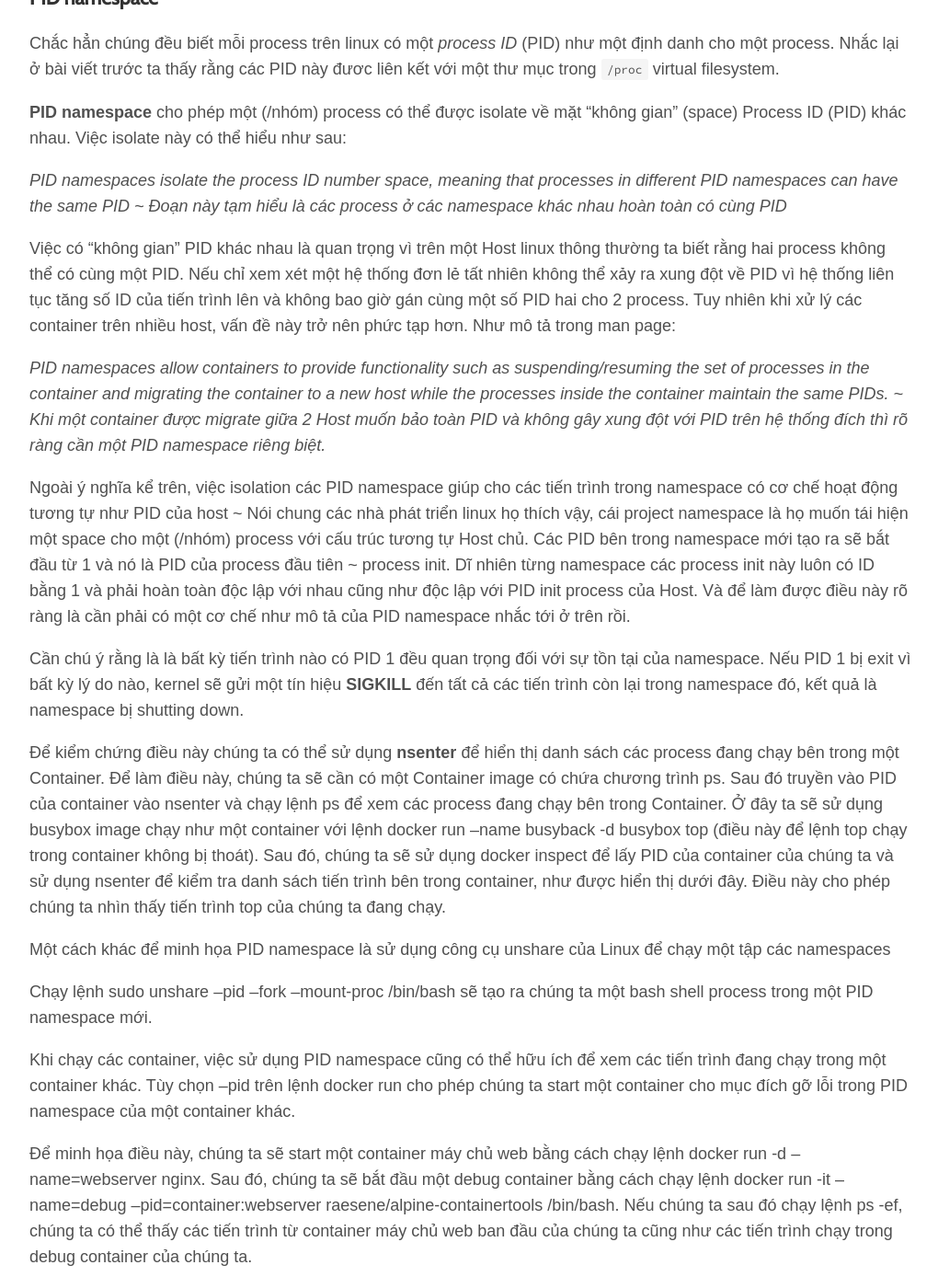
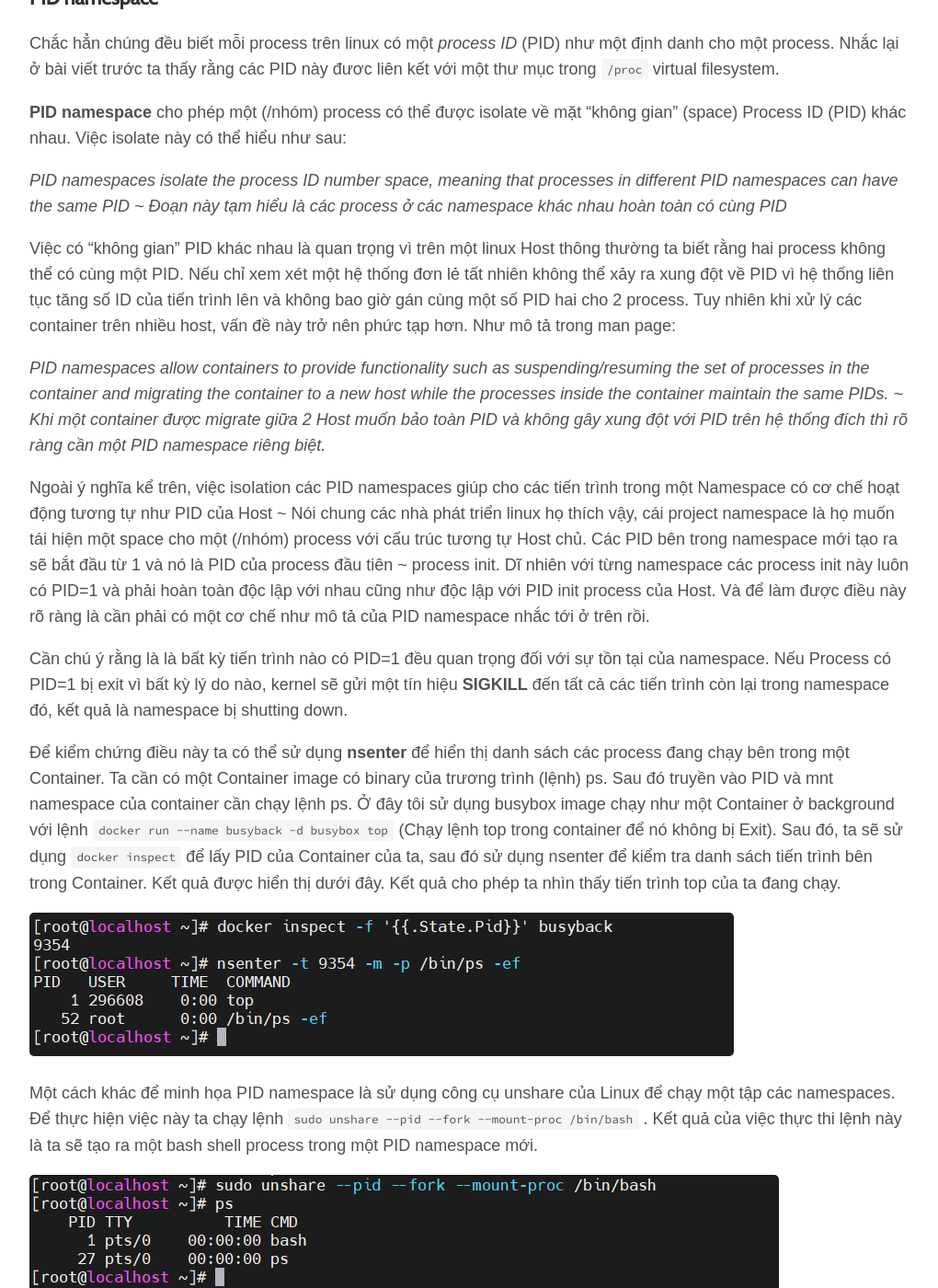
Before and after one commit to vietcf/vietchoi, a Jekyll site: the page built from _posts/2024-05-17-container-in-depth-isolation-namespace-trong-docker-p2.md, in a window 1280 px wide and 1400 px high, scrolled down 5004 px. Shown: the whole window at 92% size, without its empty margins (128-1148 px from the left). Built offline with Jekyll 4.4.1, drawn with Linux system fonts in a browser that asks for light colours; some web fonts are replaced; some of the changed text lies outside the part shown.

Commit message:
update refe

````diff
--- a/_posts/2024-05-17-container-in-depth-isolation-namespace-trong-docker-p2.md
+++ b/_posts/2024-05-17-container-in-depth-isolation-namespace-trong-docker-p2.md
@@ -37,7 +37,7 @@ Chúng ta có thể sử dụng lệnh `lsns` để xem các Namespaces trên m
 
 ![lsns level]({{site.url}}/assets/img/2024/05/17/1-namespace-list.png)
 
-Trường "NPROCS" cho thấy rằng có 261 process đang sử dụng Namespaces đầu tiên trên máy chủ này. Chúng ta cũng có thể thấy rằng một số process đã được gán cho các Namespace riêng của chúng (thường là mnt hoặc uts). Những process này hoàn toàn không được khởi tạo bởi Docker, tuy nhiên chúng đang sử dụng các Namespace nhất định để cách ly tài nguyên của riêng chúng với các process khác trên hệ thống.
+Trường "NPROCS" cho thấy rằng có 261 process đang sử dụng Namespaces đầu tiên trên máy chủ này. Ta cũng có thể thấy rằng một số process đã được gán cho các Namespace riêng của chúng (thường là mnt hoặc uts). Những process này hoàn toàn không được khởi tạo bởi Docker, tuy nhiên chúng đang sử dụng các Namespace nhất định để cách ly tài nguyên của riêng chúng với các process khác trên hệ thống.
 
 Sau khi sử dụng Docker để khởi động một container mới bằng lệnh ```docker run -d nginx```, chạy lại sudo lsns sẽ hiển thị các Namespaces mới cho các process NGINX. Theo mặc định, Docker sử dụng các Namespace  mnt, uts, ipc, pid, và net khi tạo một container.
 
@@ -49,15 +49,15 @@ Mỗi namespace này cung cấp một mức độ cô lập khác nhau và có t
 
 Mount Namespaces (mnt) cung cấp cho một process một View cô lập về hệ thống tập tin (filesystem ). Điều này để đảm bảo rằng một (/nhóm) process sẽ được sở hữu một filesystem riêng nó và không can thiệp vào các filesystem thuộc về các tiến trình khác cũng như hệ thống tệp tin của máy chủ Host. Khi sử dụng mnt Namespaces, một tập hợp các filesystem mounts point mới được cung cấp cho process thay cho các filesystem mounts point mà nó nhận được theo mặc định.
 
-Chúng ta có thể xem các Mount Namespaces nào được sử dụng bởi process bằng xem trong thư mục /proc/[PID]; thông tin này nằm trong /proc/[PID]/mountinfo.
+Ta có thể xem các Mount Namespaces nào được sử dụng bởi process bằng xem trong thư mục /proc/[PID]; thông tin này nằm trong /proc/[PID]/mountinfo.
 
 ![proc nginx]({{site.url}}/assets/img/2024/05/17/2-namespace-mnt-1.png)
 
-Hoặc chúng ta cũng có thể sử dụng một công cụ như findmnt, công cụ này sẽ cung cấp một phiên bản được định dễ nhìn hơn rất nhiều. Khi sử dụng các công cụ này, trước tiên chúng ta cần tìm ID tiến trình của container. Một cách để làm điều này là sử dụng lệnh inspect của Docker. ```docker inspect -f '{{.State.Pid}}' [CONTAINER]``` sẽ trả về thông tin PID. Sau đó chúng ta chạy lệnh findmnt -N [PID] để lấy thông tin các mount point.
+Hoặc ta cũng có thể sử dụng một công cụ như findmnt, công cụ này sẽ cung cấp một phiên bản được định dễ nhìn hơn rất nhiều. Khi sử dụng các công cụ này, trước tiên ta cần tìm ID tiến trình của container. Một cách để làm điều này là sử dụng lệnh inspect của Docker. ```docker inspect -f '{{.State.Pid}}' [CONTAINER]``` sẽ trả về thông tin PID. Sau đó ta chạy lệnh findmnt -N [PID] để lấy thông tin các mount point.
 
 ![findmnt nginx]({{site.url}}/assets/img/2024/05/17/2-namespace-mnt-0.png)
 
-Trong ảnh chụp màn hình phía trên, chúng ta có thể thấy rằng Container của chúng ta có thư mục gốc / được mount vào một thư mục nằm trong /var/lib/docker - nơi Docker lưu trữ tất cả các image và container filesystem.
+Trong ảnh chụp màn hình phía trên, ta có thể thấy rằng Container của ta có thư mục gốc / được mount vào một thư mục nằm trong /var/lib/docker - nơi Docker lưu trữ tất cả các image và container filesystem.
 
 Một điểm quan trọng liên quan đến bảo mật cần nhớ là tất cả các hệ thống tập tin gốc / được sử dụng bởi các Container trên máy chủ sẽ nằm trong một thư mục được quản lý runtime process gốc của container (/var/lib/docker/ theo mặc định). Vì vậy, cần đảm bảo rằng quyền truy cập vào thư mục này được kiểm soát chặt chẽ và nó đang được giám sát để phát hiện các truy cập trái phép.
 
@@ -69,24 +69,28 @@ Chắc hẳn chúng đều biết mỗi process trên linux có một *process I
 
 *PID namespaces isolate the process ID number space, meaning that processes in different PID namespaces can have the same PID ~ Đoạn này tạm hiểu là các process ở các namespace khác nhau hoàn toàn có cùng PID*
 
-Việc có “không gian” PID khác nhau là quan trọng vì trên một Host linux thông thường ta biết rằng hai process không thể có cùng một PID. Nếu chỉ xem xét một hệ thống đơn lẻ tất nhiên không thể xảy ra xung đột về PID vì hệ thống liên tục tăng số ID của tiến trình lên và không bao giờ gán cùng một số PID hai cho 2 process. Tuy nhiên khi xử lý các container trên nhiều host, vấn đề này trở nên phức tạp hơn. Như mô tả trong man page:
+Việc có “không gian” PID khác nhau là quan trọng vì trên một linux Host thông thường ta biết rằng hai process không thể có cùng một PID. Nếu chỉ xem xét một hệ thống đơn lẻ tất nhiên không thể xảy ra xung đột về PID vì hệ thống liên tục tăng số ID của tiến trình lên và không bao giờ gán cùng một số PID hai cho 2 process. Tuy nhiên khi xử lý các container trên nhiều host, vấn đề này trở nên phức tạp hơn. Như mô tả trong man page:
 
 *PID namespaces allow containers to provide functionality such as suspending/resuming the set of processes in the container and migrating the container to a new host while the processes inside the container maintain the same PIDs. ~ Khi một container được migrate giữa 2 Host muốn bảo toàn PID và không gây xung đột với PID trên hệ thống đích thì rõ ràng cần một PID namespace riêng biệt.*
 
-Ngoài ý nghĩa kể trên, việc isolation các PID namespace giúp cho các tiến trình trong namespace có cơ chế hoạt động tương tự như PID của host ~ Nói chung các nhà phát triển linux họ thích vậy, cái project namespace là họ muốn tái hiện một space cho một (/nhóm) process với cấu trúc tương tự Host chủ. Các PID bên trong namespace mới tạo ra sẽ bắt đầu từ 1 và nó là PID của process đầu tiên ~ process init. Dĩ nhiên từng namespace các process init này luôn có ID bằng 1 và phải hoàn toàn độc lập với nhau cũng như độc lập với PID init process của Host. Và để làm được điều này rõ ràng là cần phải có một cơ chế như mô tả của PID namespace nhắc tới ở trên rồi.
+Ngoài ý nghĩa kể trên, việc isolation các PID namespaces giúp cho các tiến trình trong một Namespace có cơ chế hoạt động tương tự như PID của Host ~ Nói chung các nhà phát triển linux họ thích vậy, cái project namespace là họ muốn tái hiện một space cho một (/nhóm) process với cấu trúc tương tự Host chủ. Các PID bên trong namespace mới tạo ra sẽ bắt đầu từ 1 và nó là PID của process đầu tiên ~ process init. Dĩ nhiên với từng namespace các process init này luôn có PID=1 và phải hoàn toàn độc lập với nhau cũng như độc lập với PID init process của Host. Và để làm được điều này rõ ràng là cần phải có một cơ chế như mô tả của PID namespace nhắc tới ở trên rồi.
 
-Cần chú ý rằng là là bất kỳ tiến trình nào có PID 1 đều quan trọng đối với sự tồn tại của namespace. Nếu PID 1 bị exit vì bất kỳ lý do nào, kernel sẽ gửi một tín hiệu **SIGKILL** đến tất cả các tiến trình còn lại trong namespace đó, kết quả là  namespace bị shutting down.
+Cần chú ý rằng là là bất kỳ tiến trình nào có PID=1 đều quan trọng đối với sự tồn tại của namespace. Nếu Process có PID=1 bị exit vì bất kỳ lý do nào, kernel sẽ gửi một tín hiệu **SIGKILL** đến tất cả các tiến trình còn lại trong namespace đó, kết quả là  namespace bị shutting down.
 
-Để kiểm chứng điều này chúng ta  có thể sử dụng **nsenter** để hiển thị danh sách các process đang chạy bên trong một Container. Để làm điều này, chúng ta sẽ cần có một Container image có chứa chương trình ps. Sau đó truyền vào PID của container vào nsenter và chạy lệnh ps để xem các process đang chạy bên trong Container. Ở đây ta sẽ sử dụng busybox image chạy như một container với lệnh docker run --name busyback -d busybox top (điều này để lệnh top chạy trong container không bị thoát). Sau đó, chúng ta sẽ sử dụng docker inspect để lấy PID của container của chúng ta và sử dụng nsenter để kiểm tra danh sách tiến trình bên trong container, như được hiển thị dưới đây. Điều này cho phép chúng ta nhìn thấy tiến trình top của chúng ta đang chạy.
+Để kiểm chứng điều này ta có thể sử dụng **nsenter** để hiển thị danh sách các process đang chạy bên trong một Container. Ta cần có một Container image có binary của trương trình (lệnh) ps. Sau đó truyền vào PID và mnt namespace của container cần chạy lệnh ps. Ở đây tôi sử dụng busybox image chạy như một Container ở background với lệnh ```docker run --name busyback -d busybox top``` (Chạy lệnh top trong container để nó không bị Exit). Sau đó, ta sẽ sử dụng ```docker inspect``` để lấy PID của Container của ta, sau đó sử dụng nsenter để kiểm tra danh sách tiến trình bên trong Container. Kết quả được hiển thị dưới đây. Kết quả cho phép ta nhìn thấy tiến trình top của ta đang chạy.
+
+![pid ns 0]({{site.url}}/assets/img/2024/05/17/3-pid-namespace-0.png)
+
+Một cách khác để minh họa PID namespace là sử dụng công cụ unshare của Linux để chạy một tập các namespaces. Để thực hiện việc này ta chạy lệnh ```sudo unshare --pid --fork --mount-proc /bin/bash``` . Kết quả của việc thực thi lệnh này là ta sẽ tạo ra một bash shell process trong một PID namespace mới.
+
+![pid ns 1]({{site.url}}/assets/img/2024/05/17/3-pid-namespace-1.png)
+
+Một điểm thú vị là khi hiểu về PID namespace cũng có thể cho phép một Container xem các tiến trình đang chạy trong một Container khác. Tùy chọn --pid trên lệnh docker run cho phép ta start một Container cho mục đích troubleshoot trong PID namespace của một container khác.
+
+Để minh họa điều này, ta sẽ start một container máy chủ web bằng cách chạy lệnh ```docker run -d --name=webserver nginx```. Sau đó ta sẽ bắt đầu một debug container bằng cách chạy lệnh ```docker run -it --name=debug --pid=container:webserver raesene/alpine-containertools /bin/bash```. Nếu sau đó ta chạy lệnh ```ps -ef``` từ container debug vừa được start ta có thể thấy các tiến trình từ container máy chủ web ban đầu cũng như các tiến trình chạy trong debug container.
 
 
-Một cách khác để minh họa PID namespace là sử dụng công cụ unshare của Linux để chạy một tập các namespaces
-
-Chạy lệnh sudo unshare --pid --fork --mount-proc /bin/bash sẽ tạo ra chúng ta một bash shell process trong một PID namespace mới.
-
-Khi chạy các container, việc sử dụng PID namespace cũng có thể hữu ích để xem các tiến trình đang chạy trong một container khác. Tùy chọn --pid trên lệnh docker run cho phép chúng ta start một container cho mục đích gỡ lỗi trong PID namespace của một container khác.
-
-Để minh họa điều này, chúng ta sẽ start một container máy chủ web bằng cách chạy lệnh docker run -d --name=webserver nginx. Sau đó, chúng ta sẽ bắt đầu một debug container bằng cách chạy lệnh docker run -it --name=debug --pid=container:webserver raesene/alpine-containertools /bin/bash. Nếu chúng ta sau đó chạy lệnh ps -ef, chúng ta có thể thấy các tiến trình từ container máy chủ web ban đầu của chúng ta cũng như các tiến trình chạy trong debug container của chúng ta.
+![pid ns 2]({{site.url}}/assets/img/2024/05/17/3-pid-namespace-2.png)
 
 Chia sẻ PID namespace giữa các container cũng có thể được thực hiện trong các cụm Kubernetes, việc này có thể hữu ích để troubleshoot vì cơ bản cơ chế của chúng cũng tương tự ở trên mà thôi.
 
@@ -98,13 +102,13 @@ Tiếp theo trong danh sách có một namespace khác gọi là **net namespace
 
 Tương tự như các namespace đã được đề cập trước đó, bạn có thể tương tác với **net namespaces** bằng cách sử dụng các công cụ Linux tiêu chuẩn như ```nsenter```. Bước đầu tiên là lấy PID của Container sau đó có thể sử dụng nsenter để xem các thông tin trong  **net namespaces** của Container ví dụ như IP hoặc bảng route một cách dễ dàng.
 
-Một điểm quan trọng ở đây là lệnh ip chúng ta đang chạy là của Host và không cần phải tồn tại bên trong Container. Điều này thuật hữu ích trong trường hợp cần troubleshoot các vấn đề mạng cho các Container không có cài đặt nhiều tool/toy (Do bình thường các image thường được đóng gói cố gắng minimun nhất có thể).
+Một điểm quan trọng ở đây là lệnh ip ta đang chạy là của Host và không cần phải tồn tại bên trong Container. Điều này thuật hữu ích trong trường hợp cần troubleshoot các vấn đề mạng cho các Container không có cài đặt nhiều tool/toy (Do bình thường các image thường được đóng gói cố gắng minimun nhất có thể).
 
 Một phần khác của các công cụ Linux có thể được sử dụng để tương tác với **net namespaces** là lệnh ip thông qua lệnh netns. Lệnh phụ này thường cho phép bạn tương tác với các không gian tên mạng khác nhau trên một hệ thống. Tuy nhiên, lưu ý rằng nó không hoạt động trong Docker vì các liên kết mềm mà netns phụ thuộc vào không tồn tại.
 
-Ta cũng có thể sử dụng Docker để chia sẻ **net namespaces**, tương tự như cách chia sẻ **PID namespaces**. Chúng ta có thể khởi chạy một troubleshoot container, troubeshoot Container này có thể có các công cụ như tcpdump đã được cài đặt và kết nối nó với Net của Container đang chạy.
+Ta cũng có thể sử dụng Docker để chia sẻ **net namespaces**, tương tự như cách chia sẻ **PID namespaces**. Ta có thể khởi chạy một troubleshoot container, troubeshoot Container này có thể có các công cụ như tcpdump đã được cài đặt và kết nối nó với Net của Container đang chạy.
 
-Chạy docker run -it --name=debug-network --network=container:webserver raesene/alpine-containertools /bin/bash sẽ cho phép chúng ta kết nối vào mạng của một container hiện có được gọi là "webserver." Khi nó được khởi chạy, chúng ta có thể chạy netstat -tunap để xem các cổng lắng nghe, và nó sẽ hiển thị máy chủ web đang chạy trên cổng 80 từ container khá
+Chạy docker run -it --name=debug-network --network=container:webserver raesene/alpine-containertools /bin/bash sẽ cho phép ta kết nối vào mạng của một container hiện có được gọi là "webserver." Khi nó được khởi chạy, ta có thể chạy netstat -tunap để xem các cổng lắng nghe, và nó sẽ hiển thị máy chủ web đang chạy trên cổng 80 từ container khá
 
 
 ### Cgroup namespace
@@ -120,4 +124,5 @@ Chạy docker run -it --name=debug-network --network=container:webserver raesene
 # Tham khảo
 
 [https://securitylabs.datadoghq.com/articles/container-security-fundamentals-part-2/](https://securitylabs.datadoghq.com/articles/container-security-fundamentals-part-2/)
+
 [https://www.redhat.com/sysadmin/pid-namespace](https://www.redhat.com/sysadmin/pid-namespace)
````
Also changed, not shown: assets/img/2024/05/17/3-pid-namespace-0.png (added), assets/img/2024/05/17/3-pid-namespace-1.png (added), assets/img/2024/05/17/3-pid-namespace-2.png (added).
